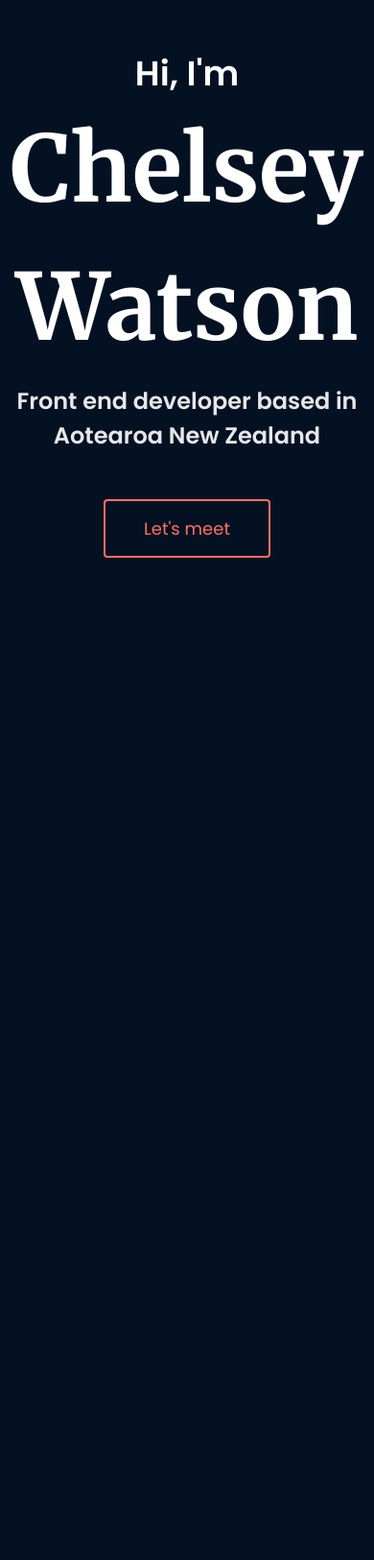
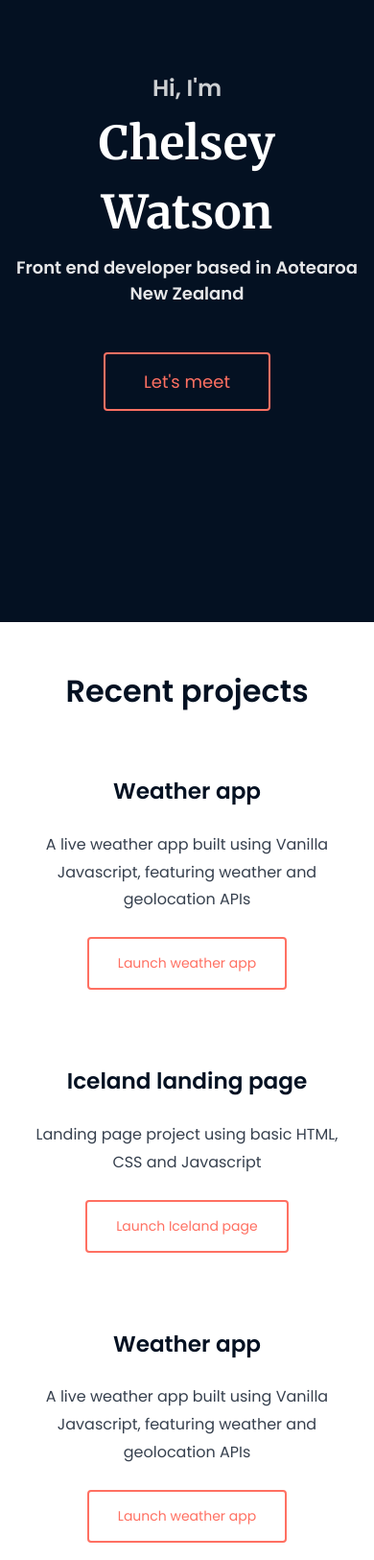
Before and after one commit to chelseyrhianne/portfolio, a plain HTML site: page index.html in a window 390 px wide. Shown: the part 150-1775 px from the top of the page at 96% size. Before the commit the page ends 931 px from the top, so only its background shows below. Drawn offline with nearby package versions, Linux system fonts and the light colour scheme.

Commit message:
Added images to folder and created homepage content

```diff
--- a/index.html
+++ b/index.html
@@ -28,15 +28,68 @@
       rel="stylesheet"
     />
     <link rel="stylesheet" href="/style/app.css" />
-    <title>Document</title>
+    <link rel="icon" type="image/png" href="/images/logo-tab.png" />
+    <title>Front end developer | Chelsey Watson</title>
   </head>
-  <body class="homepage">
-    <div>
+  <body>
+    <div class="homepage-header">
       <p>Hi, I'm</p>
       <h1>Chelsey Watson</h1>
       <h2 class="mb-5">Front end developer based in Aotearoa New Zealand</h2>
       <div>
-        <a href="#" class="btn btn-branding">Let's meet</a>
+        <a href="#" class="btn btn-homescreen">Let's meet</a>
+      </div>
+    </div>
+    <div class="homepage-projects">
+      <h2 class="text-center m-5">Recent projects</h2>
+      <div class="row mt-5">
+        <div class="col d-none d-lg-block">
+          <img
+            src="/images/weather-app.PNG"
+            alt="Vanilla Javascript weather app"
+            class="img-fluid img-thumbnail"
+          />
+        </div>
+        <div class="col project-description">
+          <h3 class="mb-4">Weather app</h3>
+          <p class="mb-4">
+            A live weather app built using Vanilla Javascript, featuring weather
+            and geolocation APIs
+          </p>
+          <a href="#" class="btn btn-branding">Launch weather app</a>
+        </div>
+      </div>
+
+      <div class="row mt-5">
+        <div class="col project-description">
+          <h3 class="mb-4">Iceland landing page</h3>
+          <p class="mb-4">
+            Landing page project using basic HTML, CSS and Javascript
+          </p>
+          <a href="#" class="btn btn-branding">Launch Iceland page</a>
+        </div>
+        <div class="col d-none d-lg-block">
+          <img
+            src="/images/iceland-app.PNG"
+            alt="Iceland landing page app"
+            class="img-fluid img-thumbnail"
+          />
+        </div>
+      </div>
+
+      <div class="row mt-5">
+        <div class="col d-none d-lg-block">
+          <img src="/images/weather-app.PNG" alt="Vanilla Javascript weather
+          app" class="img-fluid img-thumbnail"" />
+        </div>
+        <div class="col project-description">
+          <h3 class="mb-4">Weather app</h3>
+          <p class="mb-4">
+            A live weather app built using Vanilla Javascript, featuring weather
+            and geolocation APIs
+          </p>
+          <a href="#" class="btn btn-branding">Launch weather app</a>
+        </div>
       </div>
     </div>
   </body>
--- a/style/app.css
+++ b/style/app.css
@@ -24,49 +24,120 @@ h4 {
   line-height: 1.5;
   color: var(--fifth-color);
 }
+h2 {
+  font-size: 48px;
+}
 p {
   font-weight: 400;
   font-size: 18px;
-  line-height: 1.5;
+  line-height: 1.8;
   color: var(--fifth-color);
+  opacity: 0.8;
 }
 
-.homepage {
+.homepage-header {
   text-align: center;
-  padding: 200px 0;
-  background: #041122;
+  padding: 300px 0;
+  background: var(--fifth-color);
+  max-height: 100%;
 }
 
-.homepage p {
+.homepage-header p {
   font-size: 36px;
   font-weight: 600;
   margin: 0;
   color: white;
 }
 
-.homepage h2 {
+.homepage-header h2 {
   font-size: 24px;
   font-weight: 600;
   color: white;
   opacity: 0.9;
 }
 
-.homepage h1 {
+.homepage-header h1 {
   color: white;
   font-size: 96px;
 }
-.btn-branding {
+
+.homepage-projects {
+  max-width: 80%;
+  display: block;
+  margin: 0 auto;
+}
+
+.project-description {
+  padding: 80px;
+}
+.btn-homescreen {
   border-radius: 4px;
   font-size: 18px;
   line-height: 1.5;
   border: 2px solid var(--primary-color);
   padding: 15px 40px;
   color: var(--primary-color);
-  transition: all 200ms ease-in-out;
+  transition: all 400ms ease-in-out;
 }
 
-.btn-branding:hover {
+.btn-homescreen:hover {
   font-size: 24px;
   border: 4px solid var(--third-color);
   color: var(--third-color);
 }
+.btn-branding {
+  border-radius: 4px;
+  font-size: 14px;
+  line-height: 1.5;
+  border: 2px solid var(--primary-color);
+  padding: 15px 30px;
+  color: var(--primary-color);
+  transition: all 350ms ease-in-out;
+}
+
+.btn-branding:hover {
+  font-size: 16px;
+  border: 2px solid var(--primary-color);
+  color: white;
+  background: var(--primary-color);
+}
+
+img {
+  border-radius: 4px;
+}
+@media (max-width: 1024px) {
+  .project-description {
+    text-align: center;
+    padding: 15px;
+  }
+
+  .homepage-projects {
+    max-width: 90%;
+    margin-bottom: 50px;
+  }
+
+  .homepage-header h1 {
+    font-size: 48px;
+  }
+
+  .homepage-header {
+    padding: 220px 10px;
+  }
+
+  .homepage-header p {
+    font-size: 24px;
+  }
+
+  .homepage-header h2 {
+    font-size: 18px;
+    opacity: 0.9;
+  }
+
+  p {
+    font-size: 16px;
+  }
+
+  h2 {
+    font-size: 32px;
+  }
+}
```
Also changed, not shown: images/logo-fifth.png (added), images/logo-fourth.png (added), images/logo-primary.png (added), images/logo-second.png (added), images/logo-tab.png (added), images/logo-third.png (added), 2 other files.
